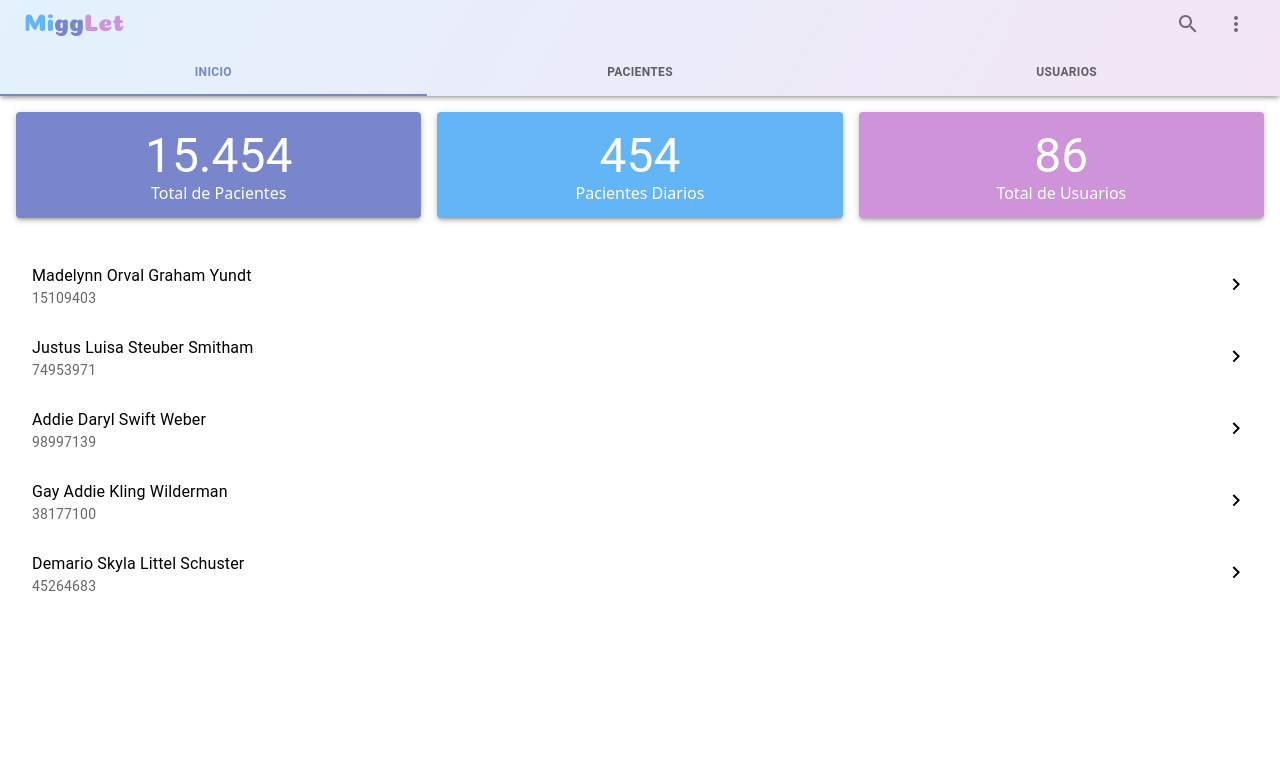
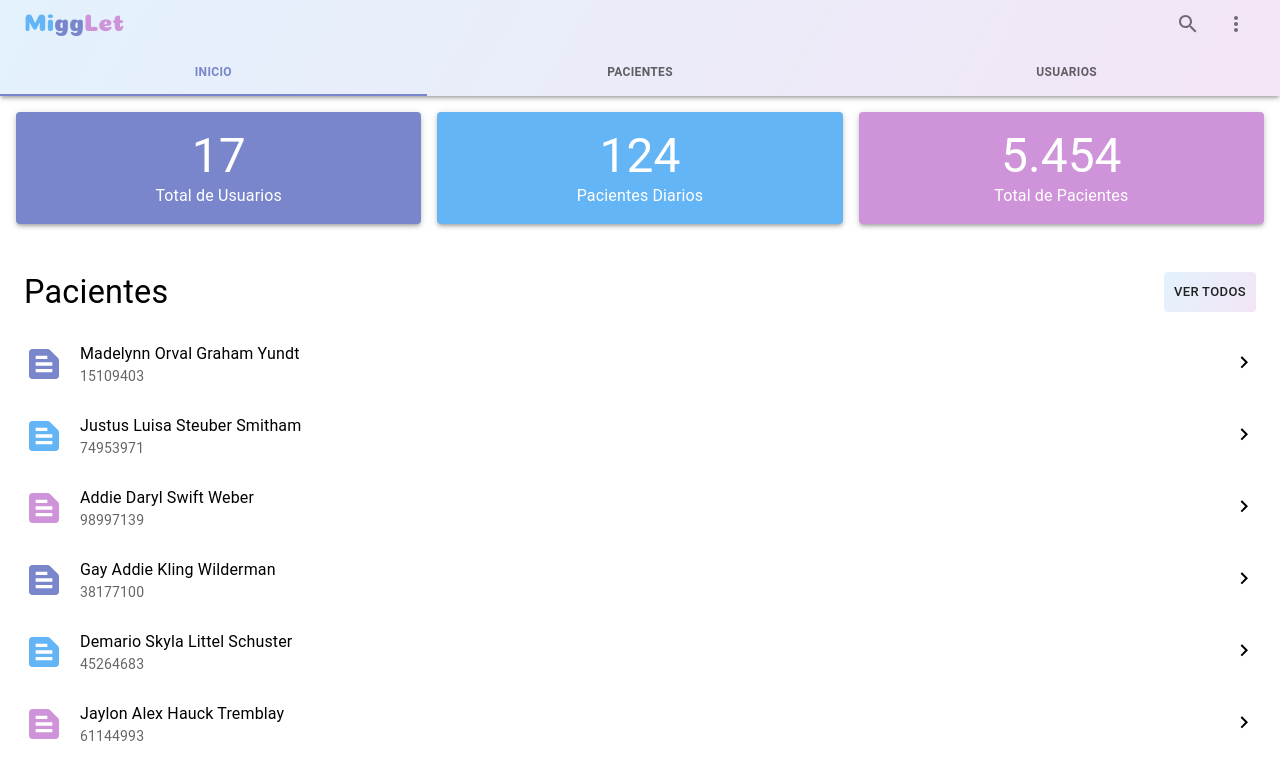
Before and after one commit to luiseyer/MiggLet, a React (Vite) app in the folder app/: page /dashboard in a window 1280 px wide. Shown: the top 780 px of the page. Built offline with nearby package versions, Linux system fonts and the light colour scheme; sample sign-in values are in the browser's storage.

Commit message:
multiples actualizaciones

```diff
--- /dev/null
+++ b/app/json-server/db.json
@@ -0,0 +1,121 @@
+{
+    "users": [
+        {
+            "id": "41794649",
+            "dni": "74953971",
+            "email": "Justus.Kuhic52@yahoo.com",
+            "code": "05557217",
+            "password": "12345678",
+            "firstnames": "Justus Luisa",
+            "lastnames": "Steuber Smitham",
+            "phone": "(492) 596-2783",
+            "department": "Unidad de Neurología y Neurocirugía",
+            "specialty": "Neurólogo",
+            "profilePictureURL": "/images/users/2.jpg"
+        },
+        {
+            "id": "91282383",
+            "dni": "98997139",
+            "email": "Addie_Luettgen@hotmail.com",
+            "code": "57660084",
+            "password": "12345678",
+            "firstnames": "Addie Daryl",
+            "lastnames": "Swift Weber",
+            "phone": "(819) 097-4931",
+            "department": "Unidad Respiratoria",
+            "specialty": "Neumonólogo",
+            "profilePictureURL": "/images/users/3.jpg"
+        },
+        {
+            "id": "31108672",
+            "dni": "38177100",
+            "email": "Gay.Kassulke@gmail.com",
+            "code": "09508775",
+            "password": "12345678",
+            "firstnames": "Gay Addie",
+            "lastnames": "Kling Wilderman",
+            "phone": "(868) 065-8791",
+            "department": "Unidad de Neurología y Neurocirugía",
+            "specialty": "Neurólogo",
+            "profilePictureURL": "/images/users/4.jpg"
+        },
+        {
+            "id": "16113228",
+            "dni": "45264683",
+            "email": "Demario_Reichel@yahoo.com",
+            "code": "34275083",
+            "password": "12345678",
+            "firstnames": "Demario Skyla",
+            "lastnames": "Littel Schuster",
+            "phone": "(204) 037-8551",
+            "department": "Unidad de Neurología y Neurocirugía",
+            "specialty": "Neurólogo",
+            "profilePictureURL": "/images/users/5.jpg"
+        },
+        {
+            "id": "04209971",
+            "dni": "61144993",
+            "email": "Jaylon9@yahoo.com",
+            "code": "75257706",
+            "password": "12345678",
+            "firstnames": "Jaylon Alex",
+            "lastnames": "Hauck Tremblay",
+            "phone": "(231) 972-3553",
+            "department": "Unidad de Hematología/Oncología e Inmunología",
+            "specialty": "Inmunólogo",
+            "profilePictureURL": "/images/users/6.jpg"
+        },
+        {
+            "id": "33147984",
+            "dni": "90304464",
+            "email": "Joannie.Kuvalis@yahoo.com",
+            "code": "37581143",
+            "password": "12345678",
+            "firstnames": "Joannie Tiana",
+            "lastnames": "Rodriguez Kozey",
+            "phone": "(238) 309-9221",
+            "department": "Unidad de Hematología/Oncología e Inmunología",
+            "specialty": "Inmunólogo",
+            "profilePictureURL": "/images/users/7.jpg"
+        },
+        {
+            "id": "07812120",
+            "dni": "90648587",
+            "email": "Morton.Howe@gmail.com",
+            "code": "87514939",
+            "password": "12345678",
+            "firstnames": "Morton Andy",
+            "lastnames": "Kunde Blick",
+            "phone": "(590) 879-1066",
+            "department": "Unidad de Neurología y Neurocirugía",
+            "specialty": "Neurólogo",
+            "profilePictureURL": "/images/users/8.jpg"
+        },
+        {
+            "id": "60833544",
+            "dni": "98418582",
+            "email": "Ewald10@gmail.com",
+            "code": "17306552",
+            "password": "12345678",
+            "firstnames": "Ewald Roxane",
+            "lastnames": "Johnston Fahey",
+            "phone": "(979) 924-4909",
+            "department": "Unidad de Hematología/Oncología e Inmunología",
+            "specialty": "Inmunólogo",
+            "profilePictureURL": "/images/users/9.jpg"
+        },
+        {
+            "id": "05760607",
+            "dni": "89646860",
+            "email": "Devan_Howell@yahoo.com",
+            "code": "70302547",
+            "password": "12345678",
+            "firstnames": "Devan Abigayle",
+            "lastnames": "Goldner Heaney",
+            "phone": "(987) 565-1059",
+            "department": "Unidad de Neurología y Neurocirugía",
+            "specialty": "Neurólogo",
+            "profilePictureURL": "/images/users/10.jpg"
+        }
+    ]
+}
--- /dev/null
+++ b/app/json-server/routes.json
@@ -0,0 +1,4 @@
+{
+    "/api/*": "/$1",
+    "/users/:id": "/users?id=:id"
+}
--- a/app/package.json
+++ b/app/package.json
@@ -6,13 +6,16 @@
   "scripts": {
     "dev": "vite --host",
     "build": "vite build",
-    "preview": "vite build && vite preview --host"
+    "preview": "vite build && vite preview --host",
+    "json-server": "json-server --watch json-server/db.json --routes json-server/routes.json --port 3001"
   },
   "dependencies": {
     "@emotion/react": "11.11.0",
     "@emotion/styled": "11.11.0",
     "@mui/icons-material": "5.11.16",
     "@mui/material": "5.13.0",
+    "@tanstack/react-query": "4.29.12",
+    "axios": "1.4.0",
     "react": "18.2.0",
     "react-dom": "18.2.0",
     "react-router-dom": "6.11.1"
@@ -22,6 +25,7 @@
     "@types/react-dom": "18.0.11",
     "@vitejs/plugin-react": "4.0.0",
     "eslint-plugin-react-hooks": "4.6.0",
+    "json-server": "0.17.3",
     "vite": "4.3.2"
   }
 }
--- a/app/src/components/NavigationMenu.jsx
+++ b/app/src/components/NavigationMenu.jsx
@@ -82,7 +82,7 @@ const NavigationMenu = ({
           <Stack direction='row' spacing={1} justifyContent='flex-end' alignItems='center'>
             {isAdmin && manageAdminAction &&
               <Tooltip title='Configurar tipo de usuario' arrow>
-                <IconButton onClick={deleteAction}>
+                <IconButton onClick={manageAdminAction}>
                   <ManageAccountsIcon />
                 </IconButton>
               </Tooltip>}
--- a/app/src/components/PatientList.jsx
+++ b/app/src/components/PatientList.jsx
@@ -1,17 +1,27 @@
 import { ListActionButton } from '@components'
 import { useNavigate } from 'react-router-dom'
-import { ListItemText, Skeleton } from '@mui/material'
+import { Skeleton } from '@mui/material'
+import { TextSnippet as TextSnippetIcon } from '@mui/icons-material'
 
 const PatientList = ({ patients }) => {
+  const colors = ['primary', 'secondary', 'tertiary']
+  let color = -1
   const navigate = useNavigate()
 
   return (
     <>
       {!patients &&
       Array(10).fill(0).map((_, i) => (
-        <ListActionButton key={i}>
-          <ListItemText primary={<Skeleton width={200} />} secondary={<Skeleton width={100} />} />
-        </ListActionButton>
+        <ListActionButton
+          key={i}
+          icon={
+            <Skeleton
+              component={TextSnippetIcon} variant='rectangular'
+              sx={{ bgcolor: 'transparent', color: 'rgba(0, 0, 0, 0.11)', width: '2.5rem', height: '2.5rem' }}
+            />
+          }
+          primary={<Skeleton width={200} />} secondary={<Skeleton width={100} />}
+        />
       ))}
 
       {patients?.map((
@@ -21,12 +31,17 @@ const PatientList = ({ patients }) => {
           firstnames,
           lastnames
         }, i) => {
-        const username = firstnames + ' ' + lastnames
+        const username = `${firstnames} ${lastnames}`
+        color = color < 2 ? ++color : 0
 
         return (
-          <ListActionButton key={id} onClick={() => navigate(`/patients/${id}`)}>
-            <ListItemText primary={username} secondary={dni} />
-          </ListActionButton>
+          <ListActionButton
+            key={id}
+            onClick={() => navigate(`/patients/${id}`)}
+            icon={<TextSnippetIcon color={colors.at(color)} sx={{ width: '2.5rem', height: '2.5rem' }} />}
+            primary={username}
+            secondary={dni}
+          />
         )
       })}
     </>
--- a/app/src/main.jsx
+++ b/app/src/main.jsx
@@ -1,18 +1,23 @@
 import { createRoot } from 'react-dom/client'
 import { BrowserRouter } from 'react-router-dom'
+import { QueryClientProvider, QueryClient } from '@tanstack/react-query'
 import { ThemeProvider } from '@mui/material/styles'
 import { AuthContextProvider } from '@contexts/AuthContext'
 import theme from './theme'
 import App from './App.jsx'
 
+const queryClient = new QueryClient()
+
 const Root = document.getElementById('root')
 
 createRoot(Root).render(
   <ThemeProvider theme={theme}>
-    <AuthContextProvider>
-      <BrowserRouter>
-        <App />
-      </BrowserRouter>
-    </AuthContextProvider>
+    <QueryClientProvider client={queryClient}>
+      <AuthContextProvider>
+        <BrowserRouter>
+          <App />
+        </BrowserRouter>
+      </AuthContextProvider>
+    </QueryClientProvider>
   </ThemeProvider>
 )
--- a/app/src/pages/Dashboard.jsx
+++ b/app/src/pages/Dashboard.jsx
@@ -1,7 +1,8 @@
-import { Paper, styled, Typography, Box, List } from '@mui/material'
+import { Paper, styled, Typography, Box, List, Stack, Button } from '@mui/material'
 import { PageContainer, Section, NavigationMenu, PatientList } from '@components'
 
 import data from '@helpers/data'
+import { Link } from 'react-router-dom'
 
 const Item = styled(Paper)(({ theme }) => ({
   padding: '1rem',
@@ -11,28 +12,48 @@ const Item = styled(Paper)(({ theme }) => ({
 }))
 
 const DashboardPage = () => {
-  const recentPatiens = data.users.slice(0, 5)
+  const recentPatiens = data.users.slice(0, 6)
 
   return (
     <PageContainer>
       <NavigationMenu />
-      <Section>
-        <Box sx={{ display: 'flex', flexWrap: 'wrap', gap: 2, mb: 4 }}>
+      <Section sx={{ px: 0 }}>
+        <Box sx={{ display: 'flex', flexWrap: 'wrap', gap: 2, px: 2 }}>
           <Item elevation={3} sx={{ bgcolor: 'primary.main' }}>
-            <Typography variant='h3'>15.454</Typography>
-            Total de Pacientes
+            <Typography variant='h3'>17</Typography>
+            <Typography>Total de Usuarios</Typography>
           </Item>
+
           <Item elevation={3} sx={{ bgcolor: 'secondary.main' }}>
-            <Typography variant='h3'>454</Typography>
-            Pacientes Diarios
+            <Typography variant='h3'>124</Typography>
+            <Typography>Pacientes Diarios</Typography>
           </Item>
+
           <Item elevation={3} sx={{ bgcolor: 'tertiary.main' }}>
-            <Typography variant='h3'>86</Typography>
-            Total de Usuarios
+            <Typography variant='h3'>5.454</Typography>
+            <Typography>Total de Pacientes</Typography>
           </Item>
         </Box>
 
-        <List disablePadding>
+        <Stack direction='row' justifyContent='space-between' mt={6} mb={2} mx={2} px={1}>
+          <Typography variant='h4'>Pacientes</Typography>
+
+          <Button
+            disableElevation
+            variant='contained'
+            size='small'
+            component={Link}
+            to='/patients'
+            sx={{
+              color: 'dark.main',
+              background: ({ gradient }) => gradient.surface
+            }}
+          >
+            Ver todos
+          </Button>
+        </Stack>
+
+        <List disablePadding sx={{ px: 1 }}>
           <PatientList patients={recentPatiens} />
         </List>
       </Section>
```
Also changed, not shown: app/src/components/MenuOptions.jsx (+13 -12 lines), app/src/hooks/useFetchUsers.jsx (added, +12 -0 lines), app/src/pages/SinglePatient.jsx (+24 -20 lines), app/src/pages/Users.jsx (+2 -8 lines), 1 other file (tests, documents, lock files or other folders).
